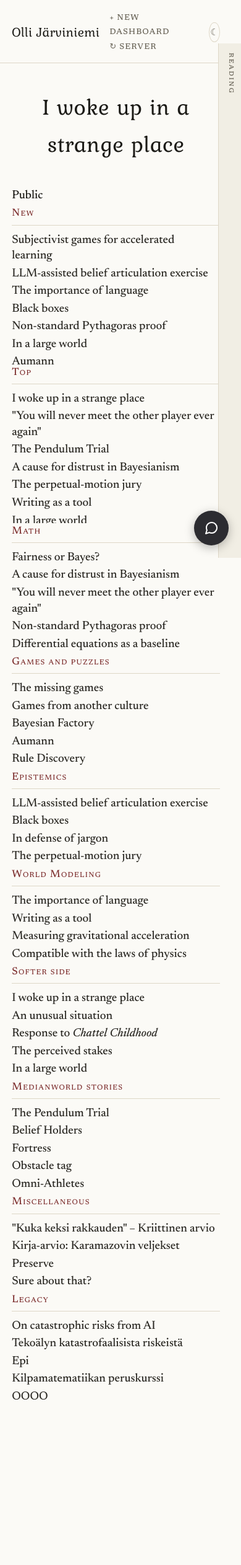
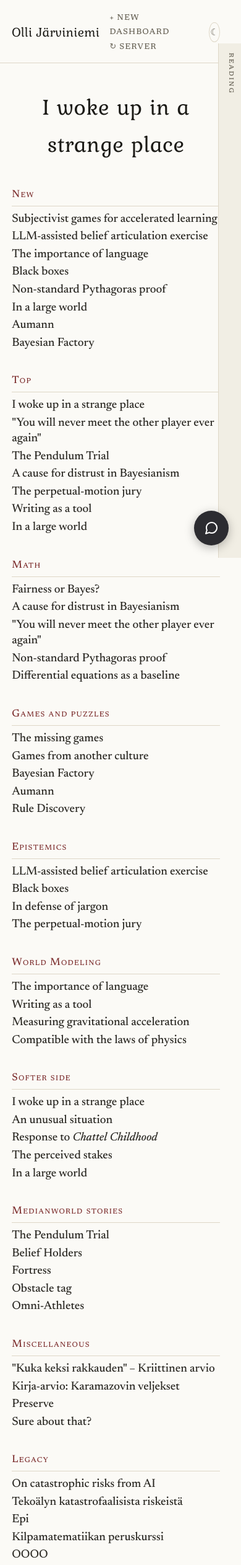
Before and after one commit to ollijarviniemi/ollij.fi, a Jekyll site: the page built from writing.md, in a window 390 px wide. Shown: the whole page at 62% size. Built offline with Jekyll 4.4.1, drawn with Linux system fonts in a browser that asks for light colours; some web fonts are replaced; before the commit the page ends 2269 px from its top, so only the background shows below that.

Commit message:
Fix public /writing/: ship windex-zone CSS; scope scroll + labels to drafts
- Commit the windex-zone grid CSS the new two-zone markup depends on (was uncommitted,
  so the live page rendered 1-column with an unstyled "Public" label).
- Section-scroll now applies to the private/drafts zone only — public sections are full-height.
- "Public" zone-label is localhost-only (on the public site there's no Private zone to contrast
  with); drop the public zone's top separator when it's the first/only zone.

Co-Authored-By: Claude Opus 4.8 <noreply@anthropic.com>

```diff
--- a/_layouts/w-index-b.html
+++ b/_layouts/w-index-b.html
@@ -16,10 +16,13 @@ layout: w-base
   .ga-del { opacity: 0; cursor: pointer; color: var(--muted); font-size: .72rem; margin-left: .4rem; transition: opacity .15s; }
   .wlist li:hover .ga-del { opacity: .35; }
   .ga-del:hover { opacity: 1 !important; color: var(--accent); }
-  /* Long sections (>~8 docs) scroll within themselves instead of running down the page (Olli, 2026-07-01). */
-  .windex-b .wlist { max-height: 13.5rem; overflow-y: auto; padding-right: .3rem; scrollbar-width: thin; scrollbar-color: var(--rule) transparent; }
-  .windex-b .wlist::-webkit-scrollbar { width: 6px; }
-  .windex-b .wlist::-webkit-scrollbar-thumb { background: var(--rule); border-radius: 3px; }
+  /* Long DRAFT sections (>~8 docs) scroll within themselves — ONLY the private/drafts zone
+     (localhost); public sections stay full-height and never scroll (Olli, 2026-07-01). */
+  .windex-private .wlist { max-height: 13.5rem; overflow-y: auto; padding-right: .3rem; scrollbar-width: thin; scrollbar-color: var(--rule) transparent; }
+  .windex-private .wlist::-webkit-scrollbar { width: 6px; }
+  .windex-private .wlist::-webkit-scrollbar-thumb { background: var(--rule); border-radius: 3px; }
+  /* On the public site the private zone is gone, so the public zone is first — drop its top separator. */
+  .windex-b > .windex-zone:first-child { margin-top: 0; padding-top: 0; border-top: 0; }
 </style>
 <div class="windex-head">
   <h1>I woke up in a strange place</h1>
@@ -56,7 +59,7 @@ layout: w-base
   {% endunless %}
 
   <div class="windex-zone windex-public">
-    <div class="windex-zone-label">Public</div>
+    {% unless jekyll.environment == "production" %}<div class="windex-zone-label">Public</div>{% endunless %}
     {% for section in site.data.writing.sections %}{% unless section.private %}
     <section class="wsection">
       <h2 class="wsection-title">{{ section.name }}</h2>
--- a/assets/css/site.scss
+++ b/assets/css/site.scss
@@ -159,9 +159,12 @@ a:hover { color: var(--accent); text-decoration-color: currentColor; }
 .wlist a:hover { color: var(--accent); text-decoration: underline; text-decoration-color: currentColor; }
 .wsection .note { color: var(--muted); font-style: italic; font-size: .92rem; }
 
-/* B — two-column directory (grid, filled row by row) */
-.windex-b { max-width: 52rem; margin: 1.4rem auto 0; padding: 1rem 2rem 0;
-  display: grid; grid-template-columns: 1fr 1fr; gap: 2rem 3rem; align-items: start; }
+/* B — two-column directory, split into Private (top) and Public (below) zones */
+.windex-b { max-width: 52rem; margin: 1.4rem auto 0; padding: 1rem 2rem 0; }
+.windex-zone { display: grid; grid-template-columns: 1fr 1fr; gap: 2rem 3rem; align-items: start; }
+.windex-zone-label { grid-column: 1 / -1; font-family: var(--serif); font-variant: small-caps;
+  letter-spacing: .14em; font-size: .78rem; color: var(--muted); margin: 0; }
+.windex-public { margin-top: 2.4rem; padding-top: 1.8rem; border-top: 1px solid var(--rule); }
 
 /* C — sticky section nav */
 .windex-c { max-width: 64rem; margin: 1.4rem auto 0; padding: 1rem 2rem 0;
@@ -212,7 +215,7 @@ a:hover { color: var(--accent); text-decoration-color: currentColor; }
   body { font-size: 19px; }
   .masthead { flex-wrap: wrap; gap: .6rem 1rem; padding: 1.1rem 1.2rem .9rem; }
   .windex-b, .windex-c, .windex-head, .post, .home { padding-left: 1.2rem; padding-right: 1.2rem; }
-  .windex-b { grid-template-columns: 1fr; }
+  .windex-zone { grid-template-columns: 1fr; }
   .home-name { font-size: 2.7rem; }
   .home-tag { font-size: 1.15rem; }
   .home-tabs { flex-direction: column; gap: .7rem; }
```
